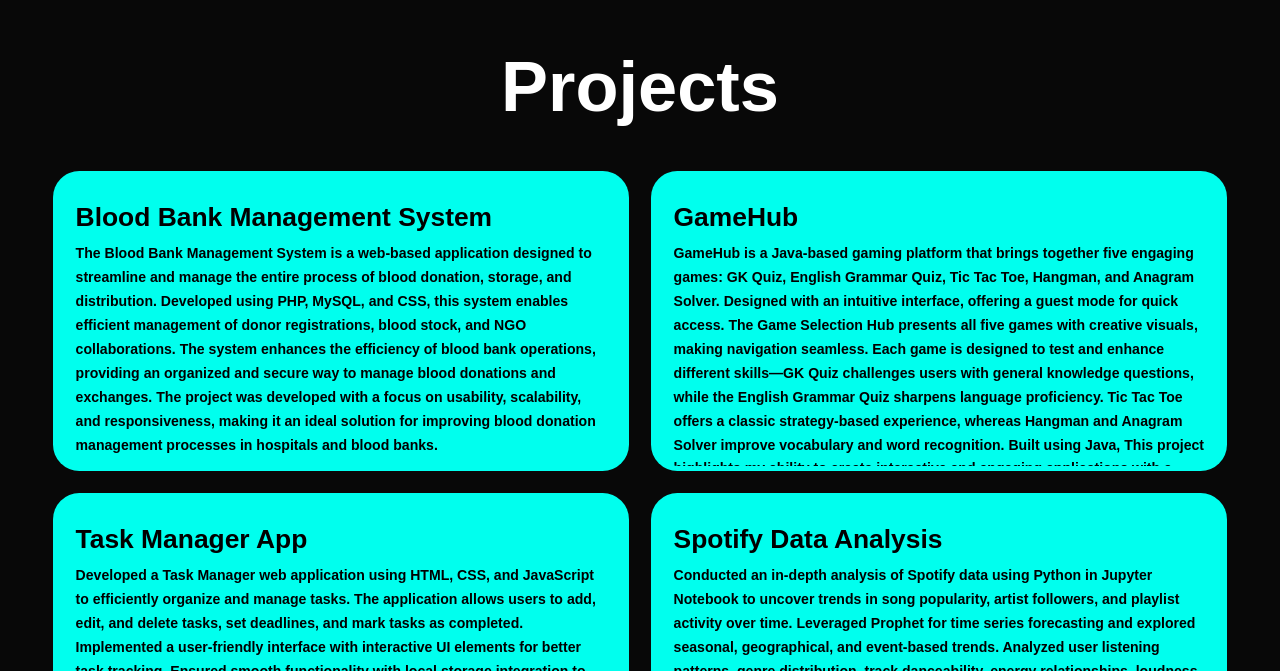
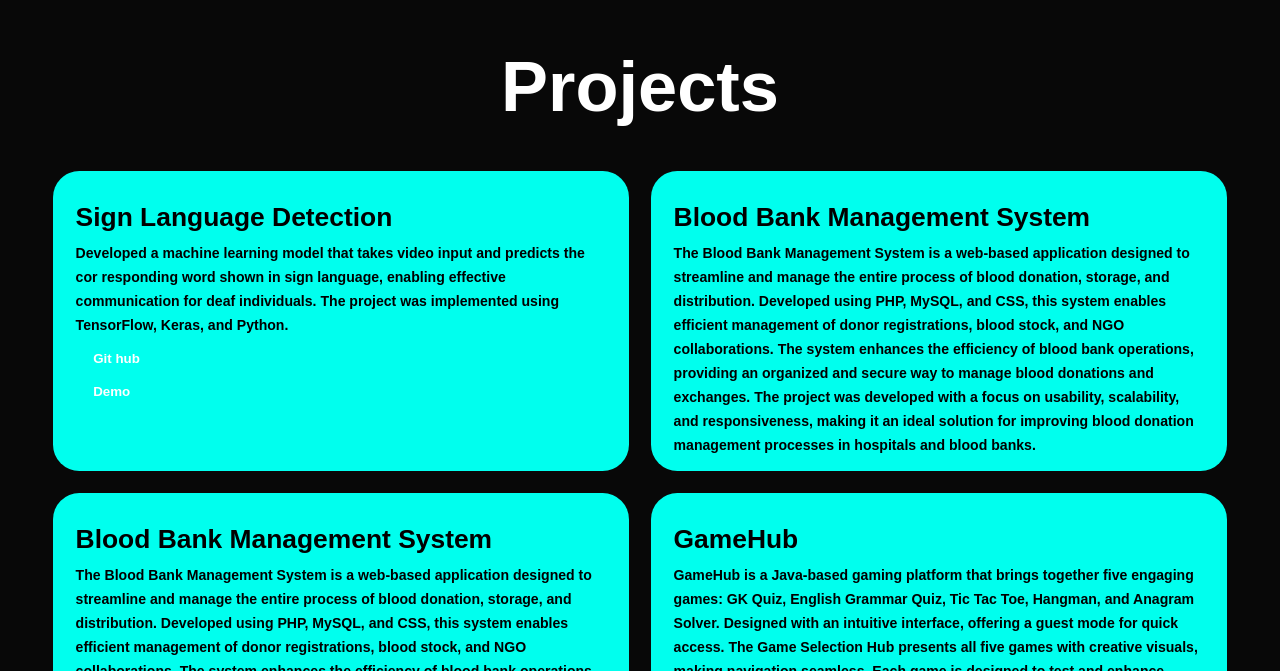
Before and after one commit to Indhuvanguru/MyPortfolio, a plain HTML site: page index.html in a window 1280 px wide. Shown: the part 1858-2529 px from the top of the page. Drawn offline with nearby package versions, Linux system fonts and the light colour scheme.

Commit message:
Update index.html

```diff
--- a/index.html
+++ b/index.html
@@ -31,7 +31,7 @@
         <div class="home-content">
             <h1>Hi, am <span>Indhu</span></h1>
             <!-- <h3 class="text-animation">I'm a <span></span></h3> -->
-            <p>I am a third-year Information Technology student at Malla Reddy College of Engineering and Technology. With strong skills in web development
+            <p>I am a fourth-year Information Technology student at Malla Reddy College of Engineering and Technology. With strong skills in web development
                 and Data Structures and Algorithms, I excel in team collaboration and am eager for my first professional
                 experience.</p>
                  <div class="social-icons">
@@ -61,7 +61,7 @@
             <div class="timeline-content">
                 <h3>Bachelor of Technology in Information Technology</h3>
                 <p>Malla Reddy College Of Engineering and Technology,Hyderabad</p>
-                <p>CGPA:9.33(till IVsem)</p>
+                <p>CGPA:9.22(till IVsem)</p>
             </div>
 
         </div>
@@ -90,6 +90,35 @@
 <section class="projects" id="projects">
     <h2 class="heading">Projects</h2>
     <div class="projects-container">
+
+
+        <div class="project-box">
+            <div class="project-info">
+                <h4>Sign Language Detection</h4>
+                <p>  Developed a machine learning model that takes video input and predicts the cor
+                        responding word shown in sign language, enabling effective communication for deaf individuals. The project was
+                         implemented using TensorFlow, Keras, and Python.</p>
+                       <button><a href="https://github.com/Indhuvanguru/Sign-language-recognition-main">Git hub</a></button>
+                <button><a href="https://github.com/Indhuvanguru/Sign-language-recognition-main">Demo</a></button>
+
+            </div>
+        </div>
+
+        <div class="project-box">
+            <div class="project-info">
+                <h4>Blood Bank Management System</h4>
+                <p> The Blood Bank Management System is a web-based application designed to streamline and manage
+                     the entire process of blood donation, storage, and distribution. Developed using PHP, MySQL, and CSS,
+                     this system enables efficient management of donor registrations, blood stock, and NGO collaborations.
+
+                     The system enhances the efficiency of blood bank operations, providing an organized and secure way
+                      to manage blood donations and exchanges. The project was developed with a focus on usability, scalability, and
+                      responsiveness, making it an ideal solution for improving blood donation management processes in hospitals and blood banks.</p>
+                       <button><a href="https://github.com/Indhuvanguru/BloodBankManagementSystem">Git hub</a></button>
+                <button><a href="https://github.com/Indhuvanguru/BloodBankManagementSystem">Demo</a></button>
+
+            </div>
+        </div>
 
         <div class="project-box">
             <div class="project-info">
```
